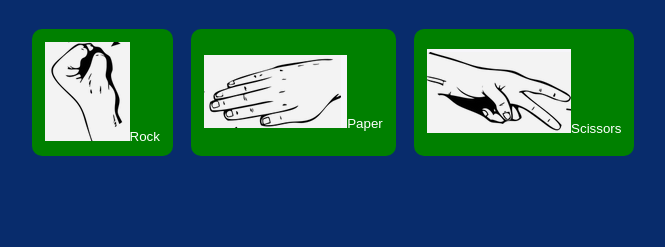
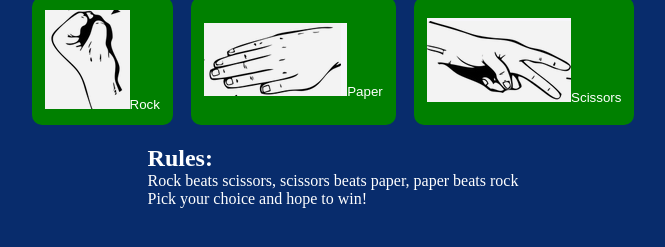
Before and after one commit to LeylaJansson/rockpaperscissors, a plain HTML site: page index.html in a window 1280 px wide. Shown: the part 341-588 px from the top of the page, without its empty margins (307-972 px from the left). Drawn offline with Linux system fonts and the light colour scheme.

Commit message:
Add gamerules

```diff
--- a/assets/css/style.css
+++ b/assets/css/style.css
@@ -52,7 +52,6 @@
 /* Styling on all three buttons */
 .rock,.paper, .scissor{
     padding: 0.8rem;
-    /*width: 100px;*/
     border-radius: 10px;
     background: green;
     outline: none;
--- a/index.html
+++ b/index.html
@@ -44,6 +44,12 @@
           <!--Reload the game -->
         <button class="reload"></button>
 
+        <div id="gamerules">
+          <h2>Rules:</h2>
+            <p>Rock beats scissors, scissors beats paper, paper beats rock</p>
+            <p>Pick your choice and hope to win!</p>
+        </div>
+
     </section>
     <script src="assets/js/script.js"></script>
 </body>
```
